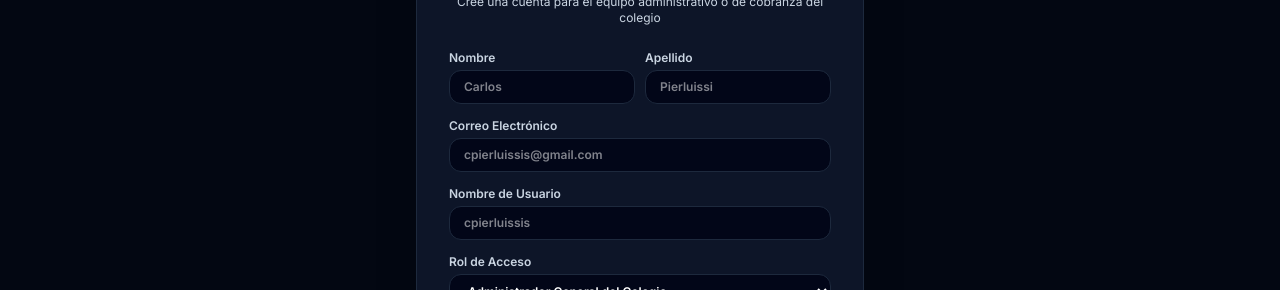
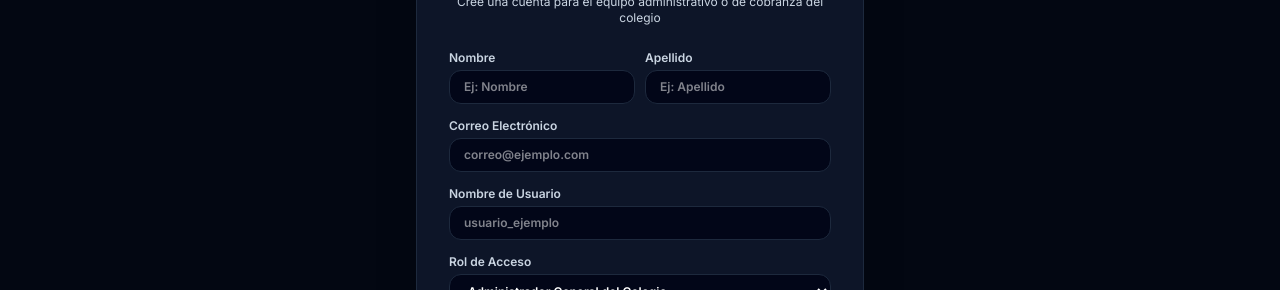
Before and after one commit to guaricool/Colegio, a Next.js app: page /admin/register in a window 1280 px wide. Shown: the part 257-547 px from the top of the page. Built offline with nearby package versions, Linux system fonts and the light colour scheme; no server answers; the database is empty; a web font is replaced by a local one.

Commit message:
fix: remover marcas de agua con datos personales en formularios de usuario

```diff
--- a/src/app/admin/login/page.tsx
+++ b/src/app/admin/login/page.tsx
@@ -77,7 +77,7 @@ export default function AdminLoginPage() {
               <input
                 type="text"
                 required
-                placeholder="cpierluissis@gmail.com o usuario"
+                placeholder="correo@ejemplo.com o usuario"
                 value={identifier}
                 onChange={(e) => setIdentifier(e.target.value)}
                 className="w-full bg-slate-950 border border-slate-800 rounded-2xl pl-10 pr-4 py-2.5 text-xs text-white focus:outline-none focus:border-emerald-500 font-semibold"
--- a/src/app/admin/register/page.tsx
+++ b/src/app/admin/register/page.tsx
@@ -85,7 +85,7 @@ export default function AdminRegisterPage() {
               <input
                 type="text"
                 required
-                placeholder="Carlos"
+                placeholder="Ej: Nombre"
                 value={firstName}
                 onChange={(e) => setFirstName(e.target.value)}
                 className="w-full bg-slate-950 border border-slate-800 rounded-xl px-3.5 py-2 text-xs text-white focus:outline-none focus:border-emerald-500 font-semibold"
@@ -96,7 +96,7 @@ export default function AdminRegisterPage() {
               <input
                 type="text"
                 required
-                placeholder="Pierluissi"
+                placeholder="Ej: Apellido"
                 value={lastName}
                 onChange={(e) => setLastName(e.target.value)}
                 className="w-full bg-slate-950 border border-slate-800 rounded-xl px-3.5 py-2 text-xs text-white focus:outline-none focus:border-emerald-500 font-semibold"
@@ -109,7 +109,7 @@ export default function AdminRegisterPage() {
             <input
               type="email"
               required
-              placeholder="cpierluissis@gmail.com"
+              placeholder="correo@ejemplo.com"
               value={email}
               onChange={(e) => setEmail(e.target.value)}
               className="w-full bg-slate-950 border border-slate-800 rounded-xl px-3.5 py-2 text-xs text-white focus:outline-none focus:border-emerald-500 font-semibold"
@@ -121,7 +121,7 @@ export default function AdminRegisterPage() {
             <input
               type="text"
               required
-              placeholder="cpierluissis"
+              placeholder="usuario_ejemplo"
               value={username}
               onChange={(e) => setUsername(e.target.value)}
               className="w-full bg-slate-950 border border-slate-800 rounded-xl px-3.5 py-2 text-xs text-white focus:outline-none focus:border-emerald-500 font-semibold"
--- a/src/app/configuracion/page.tsx
+++ b/src/app/configuracion/page.tsx
@@ -219,7 +219,7 @@ export default function ConfiguracionPage() {
           </div>
           {currentUser?.role === 'SUPER_ADMIN' && (
             <span className="bg-purple-500/10 border border-purple-500/30 text-purple-400 text-xs font-extrabold px-3 py-1.5 rounded-full">
-              SuperAdmin: cpierluissis@gmail.com
+              SuperAdmin: {currentUser?.email || 'Activo'}
             </span>
           )}
         </div>
@@ -238,7 +238,7 @@ export default function ConfiguracionPage() {
               <input
                 type="text"
                 required
-                placeholder="Ej: Katherine"
+                placeholder="Ej: Nombre"
                 value={newUserFirstName}
                 onChange={(e) => setNewUserFirstName(e.target.value)}
                 className="w-full bg-slate-950 border border-slate-800 rounded-xl px-3.5 py-2 text-xs text-white focus:outline-none focus:border-indigo-500 font-semibold"
@@ -250,7 +250,7 @@ export default function ConfiguracionPage() {
               <input
                 type="text"
                 required
-                placeholder="Ej: Lizardi"
+                placeholder="Ej: Apellido"
                 value={newUserLastName}
                 onChange={(e) => setNewUserLastName(e.target.value)}
                 className="w-full bg-slate-950 border border-slate-800 rounded-xl px-3.5 py-2 text-xs text-white focus:outline-none focus:border-indigo-500 font-semibold"
@@ -276,7 +276,7 @@ export default function ConfiguracionPage() {
               <input
                 type="email"
                 required
-                placeholder="cobranza@colegio.com"
+                placeholder="ejemplo@colegio.com"
                 value={newUserEmail}
                 onChange={(e) => setNewUserEmail(e.target.value)}
                 className="w-full bg-slate-950 border border-slate-800 rounded-xl px-3.5 py-2 text-xs text-white focus:outline-none focus:border-indigo-500 font-semibold"
@@ -288,7 +288,7 @@ export default function ConfiguracionPage() {
               <input
                 type="text"
                 required
-                placeholder="caja1"
+                placeholder="usuario_caja"
                 value={newUserUsername}
                 onChange={(e) => setNewUserUsername(e.target.value)}
                 className="w-full bg-slate-950 border border-slate-800 rounded-xl px-3.5 py-2 text-xs text-white focus:outline-none focus:border-indigo-500 font-semibold"
```
Also changed, not shown: 2 other files (tests, documents, lock files or other folders).
